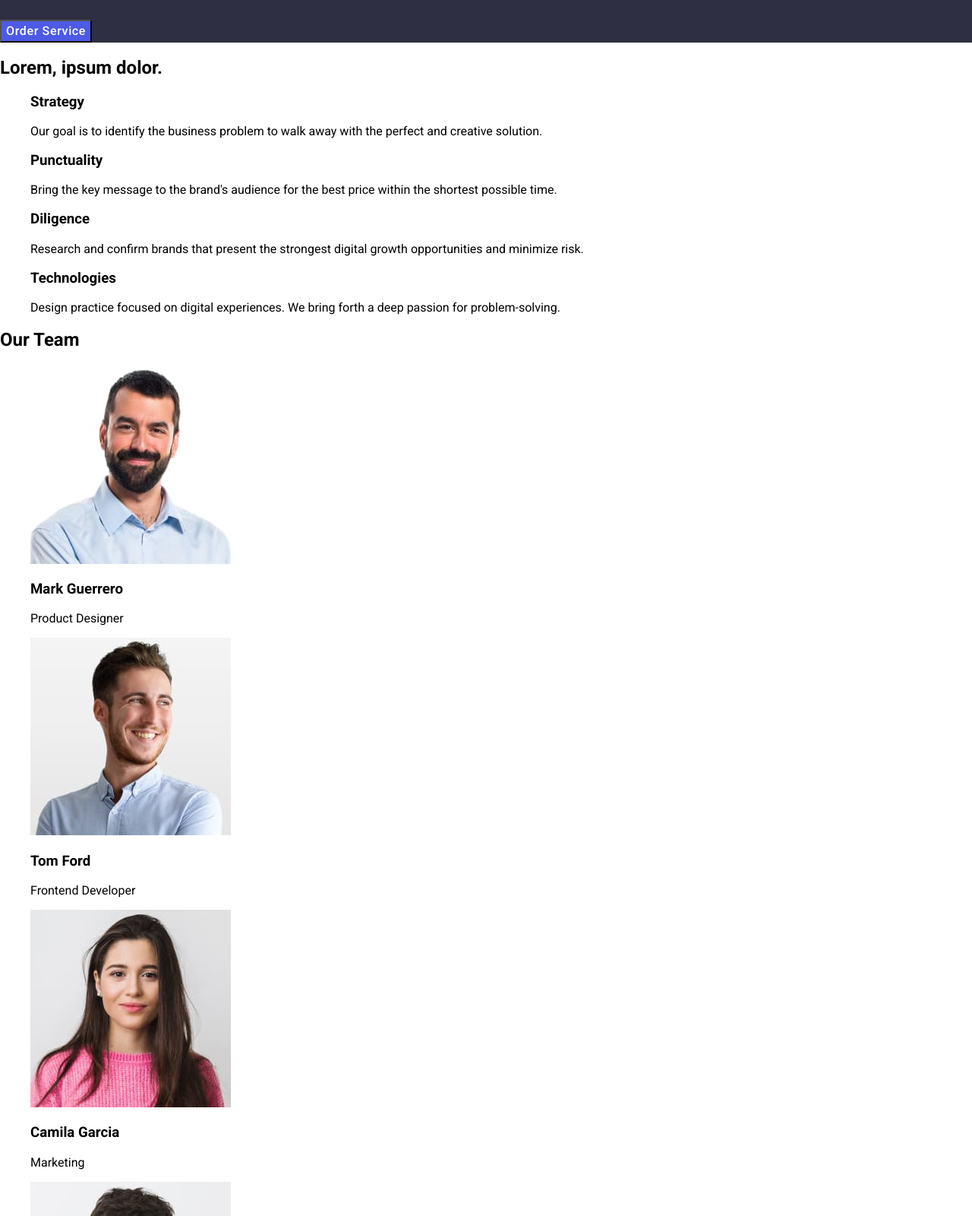
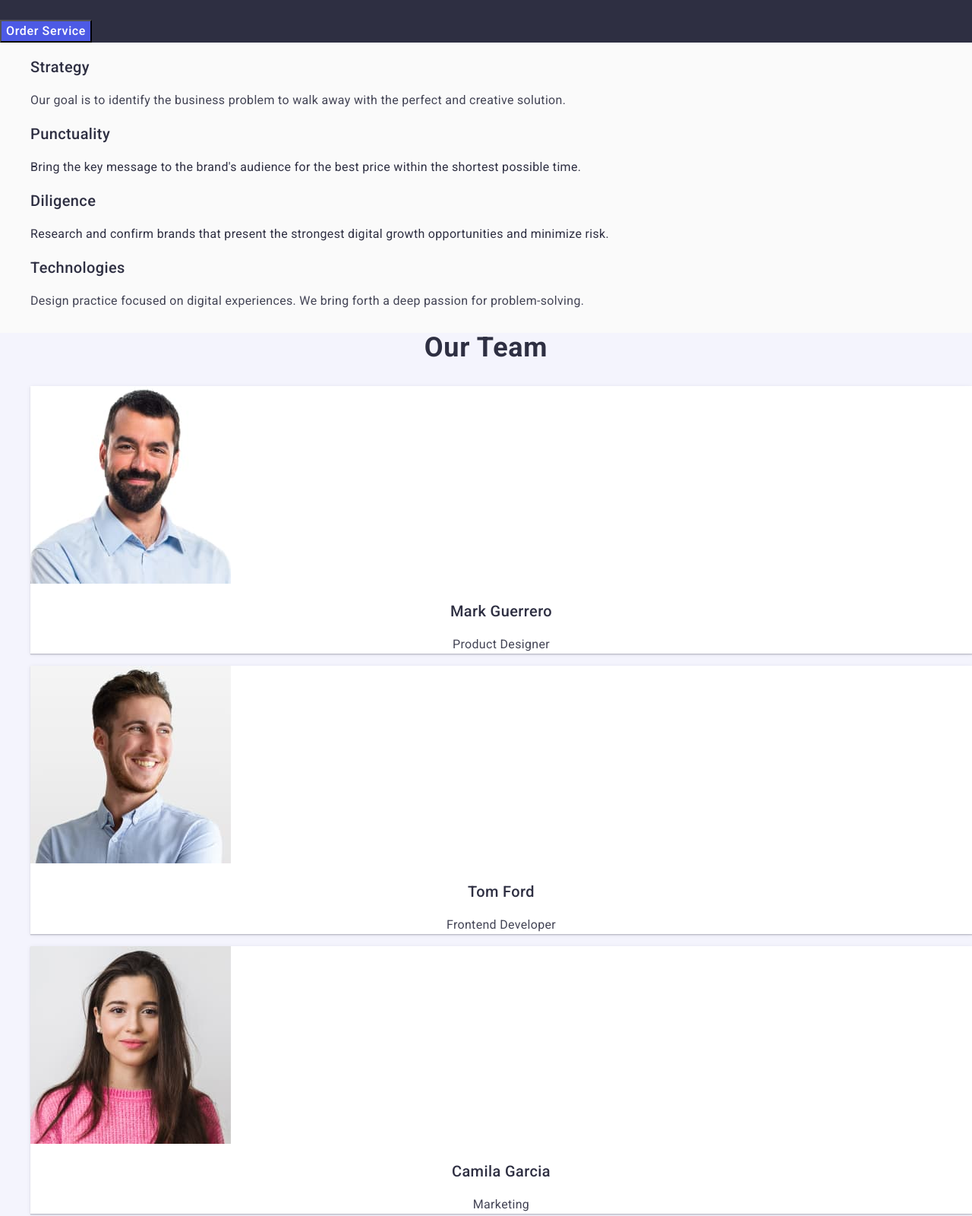
Before and after one commit to MaxGrych/goit-markup-hw-02, a plain HTML site: page index.html in a window 1280 px wide. Shown: the part 300-1900 px from the top of the page at 76% size. Drawn offline with nearby package versions, Linux system fonts and the light colour scheme.

Commit message:
commtit 3 section

```diff
--- a/css/styles.css
+++ b/css/styles.css
@@ -1,5 +1,7 @@
 body {
   font-family: "Roboto", sans-serif;
+  color: #434455;
+  background-color: #fafafa;
 }
 
 ul {
@@ -11,14 +13,11 @@ a {
 }
 
 button {
-    cursor: pointer;
+  cursor: pointer;
 }
 
 /* #region header */
-.header {
-}
-.nav {
-}
+
 .logo {
   font-family: "Raleway", sans-serif;
   font-weight: 700;
@@ -30,10 +29,6 @@ button {
 }
 .logo-header-span {
   color: #2e2f42;
-}
-.menu {
-}
-.menu-item {
 }
 
 .menu-link {
@@ -49,12 +44,6 @@ button {
   color: #404bbf;
 }
 
-.address {
-}
-.contact {
-}
-.contact-item {
-}
 .contact-link {
   font-weight: 400;
   font-size: 16px;
@@ -93,8 +82,65 @@ button {
   background-color: #4d5ae5;
 }
 
-.hero-btn:hover, .hero-btn:focus {
-
+.hero-btn:hover,
+.hero-btn:focus {
+  color: #fff;
+  background-color: #404bbf;
 }
 
 /* #endregion hero */
+
+/* #region section 1 */
+
+.desc-item-title {
+  font-weight: 500;
+  font-size: 20px;
+  line-height: 1.2;
+  letter-spacing: 0.02em;
+  color: #2e2f42;
+}
+.desc-item-text {
+  font-weight: 400;
+  font-size: 16px;
+  line-height: 1.5;
+  letter-spacing: 0.02em;
+}
+
+/* #endregion section 1 */
+
+/* #region section 2 */
+
+.section-2 {
+  background-color: #f4f4fd;
+}
+.section-2-title {
+  font-weight: 700;
+  font-size: 36px;
+  line-height: 1.11;
+  letter-spacing: 0.02em;
+  text-align: center;
+  color: #2e2f42;
+}
+
+.images-item {
+  box-shadow: 0 2px 1px 0 rgba(46, 47, 66, 0.08),
+    0 1px 1px 0 rgba(46, 47, 66, 0.16), 0 1px 6px 0 rgba(46, 47, 66, 0.08);
+  background-color: #fff;
+}
+.images-title {
+  font-weight: 500;
+  font-size: 20px;
+  line-height: 1.2;
+  letter-spacing: 0.02em;
+  text-align: center;
+  color: #2e2f42;
+}
+.images-text {
+  font-weight: 400;
+  font-size: 16px;
+  line-height: 1.5;
+  letter-spacing: 0.02em;
+  text-align: center;
+}
+
+/* #endregion section 2 */
--- a/index.html
+++ b/index.html
@@ -1,5 +1,6 @@
 <!DOCTYPE html>
 <html lang="en">
+
 <head>
   <meta charset="UTF-8" />
   <meta name="viewport" content="width=device-width, initial-scale=1.0" />
@@ -8,24 +9,18 @@
   <link rel="preconnect" href="https://fonts.gstatic.com" crossorigin />
   <link
     href="https://fonts.googleapis.com/css2?family=Raleway:ital,wght@0,700;1,700&family=Roboto:wght@400;500;700&display=swap"
-      rel="stylesheet"
-    />
-    <link
-      rel="stylesheet"
-      href="https://cdnjs.cloudflare.com/ajax/libs/modern-normalize/2.0.0/modern-normalize.min.css"
+    rel="stylesheet" />
+  <link rel="stylesheet" href="https://cdnjs.cloudflare.com/ajax/libs/modern-normalize/2.0.0/modern-normalize.min.css"
     integrity="sha512-4xo8blKMVCiXpTaLzQSLSw3KFOVPWhm/TRtuPVc4WG6kUgjH6J03IBuG7JZPkcWMxJ5huwaBpOpnwYElP/m6wg=="
-      crossorigin="anonymous"
-      referrerpolicy="no-referrer"
-    />
+    crossorigin="anonymous" referrerpolicy="no-referrer" />
   <link rel="stylesheet" href="./css/styles.css" />
 </head>
+
 <body>
   <!-- #region header -->
   <header class="header">
     <nav class="nav">
-        <a class="logo" href="./index.html"
-          >Web<span class="logo-header-span">Studio</span></a
-        >
+      <a class="logo" href="./index.html">Web<span class="logo-header-span">Studio</span></a>
       <ul class="menu">
         <li class="menu-item">
           <a class="menu-link" href="./index.html">Studio</a>
@@ -38,14 +33,10 @@
     <address class="address">
       <ul class="contact">
         <li class="contact-item">
-            <a class="contact-link" href="mailto:info@devstudio.com"
-              >info@devstudio.com</a
-            >
+          <a class="contact-link" href="mailto:info@devstudio.com">info@devstudio.com</a>
         </li>
         <li class="contact-item">
-            <a class="contact-link" href="tel:+110001111111"
-              >+11 (000) 111-11-11</a
-            >
+          <a class="contact-link" href="tel:+110001111111">+11 (000) 111-11-11</a>
         </li>
       </ul>
     </address>
@@ -62,33 +53,33 @@
     <!-- #endregion hero section -->
 
     <!-- #region section 1 -->
-      <section>
-        <h2>Lorem, ipsum dolor.</h2>
-        <ul>
-          <li>
-            <h3>Strategy</h3>
-            <p>
+    <section class="section-1">
+      <h2 hidden class="section-1-title">Lorem, ipsum dolor.</h2>
+      <ul class="desc">
+        <li class="desc-item">
+          <h3 class="desc-item-title">Strategy</h3>
+          <p class="desc-item-text">
             Our goal is to identify the business problem to walk away with the
             perfect and creative solution.
           </p>
         </li>
-          <li>
-            <h3>Punctuality</h3>
-            <p>
+        <li class="desc-item-title">
+          <h3 class="desc-item-title">Punctuality</h3>
+          <p class="desc-item-text">
             Bring the key message to the brand's audience for the best price
             within the shortest possible time.
           </p>
         </li>
-          <li>
-            <h3>Diligence</h3>
-            <p>
+        <li class="desc-item-title">
+          <h3 class="desc-item-title">Diligence</h3>
+          <p class="desc-item-text">
             Research and confirm brands that present the strongest digital
             growth opportunities and minimize risk.
           </p>
-          </li>
+        </li class="desc-item-title">
         <li>
-            <h3>Technologies</h3>
-            <p>
+          <h3 class="desc-item-title">Technologies</h3>
+          <p class="desc-item-text">
             Design practice focused on digital experiences. We bring forth a
             deep passion for problem-solving.
           </p>
@@ -98,54 +89,66 @@
     <!-- #endregion section 1 -->
 
     <!-- #region section 2 -->
-      <section>
-        <h2>Our Team</h2>
+    <section class="section-2">
+      <h2 class="section-2-title">Our Team</h2>
 
       <!-- images -->
-        <ul>
-          <li>
-            <img
-              src="./images/section2/mark-guerrero.jpg"
-              alt="mark-guerrero"
-              width="264"
-              height="260"
-            />
-            <h3>Mark Guerrero</h3>
-            <p>Product Designer</p>
+      <ul class="images">
+        <li class="images-item">
+          <img src="./images/section2/mark-guerrero.jpg" alt="mark-guerrero" width="264" height="260" />
+          <h3 class="images-title">Mark Guerrero</h3>
+          <p class="images-text">Product Designer</p>
         </li>
-          <li>
-            <img
-              src="./images/section2/tom-ford.jpg"
-              alt="tom-ford"
-              width="264"
-              height="260"
-            />
-            <h3>Tom Ford</h3>
-            <p>Frontend Developer</p>
+        <li class="images-item">
+          <img src="./images/section2/tom-ford.jpg" alt="tom-ford" width="264" height="260" />
+          <h3 class="images-title">Tom Ford</h3>
+          <p class="images-text">Frontend Developer</p>
         </li>
-          <li>
-            <img
-              src="./images/section2/camila-garcia.jpg"
-              alt="camila-garcia"
-              width="264"
-              height="260"
-            />
-            <h3>Camila Garcia</h3>
-            <p>Marketing</p>
+        <li class="images-item">
+          <img src="./images/section2/camila-garcia.jpg" alt="camila-garcia" width="264" height="260" />
+          <h3 class="images-title">Camila Garcia</h3>
+          <p class="images-text">Marketing</p>
         </li>
-          <li>
-            <img
-              src="./images/section2/daniel-wilson.jpg"
-              alt="daniel-wilson"
-              width="264"
-              height="260"
-            />
-            <h3>Daniel Wilson</h3>
-            <p>UI Designer</p>
+        <li class="images-item">
+          <img src="./images/section2/daniel-wilson.jpg" alt="daniel-wilson" width="264" height="260" />
+          <h3 class="images-title">Daniel Wilson</h3>
+          <p class="images-text">UI Designer</p>
         </li>
       </ul>
     </section>
     <!-- #endregion section 2 -->
+
+    <!-- #region section 3 -->
+    <section>
+      <h2>Our Portfolio</h2>
+
+      <ul>
+        <li>
+          <img src="./images/section3/banking-app.jpg" alt="banking-app"
+          width="360"
+          height="300"></li>
+        <li>
+          <img src="./images/section3/cashless-payment.jpg" alt="cashless-payment"
+          width="360"
+          height="300"></li>
+        <li>
+          <img src="./images/section3/meditation-app.jpg"
+          alt="meditation-app"
+          width="360" height="300"></li>
+        <li>
+          <img src="./images/section3/taxi-service.jpg" alt="taxi-service"
+          width="360" height="300"></li>
+        <li>
+          <img src="./images/section3/screen-illustration.jpg" alt="screen-illustration"
+          width="360" height="300">
+        </li>
+        <li>
+          <img src="./images/section3/online-courses.jpg" alt="online-courses"
+          width="360" height="300"></li>
+      </ul>
+    </section>
+    <!-- #endregion section 3 -->
+
   </main>
   <!-- #endregion main -->
 
@@ -159,4 +162,5 @@
   </footer>
   <!-- #endregion footer -->
 </body>
+
 </html>
```
Also changed, not shown: images/section3/banking-app.jpg (added), images/section3/cashless-payment.jpg (added), images/section3/meditation-app.jpg (added), images/section3/online-courses.jpg (added), images/section3/screen-illustration.jpg (added), images/section3/taxi-service.jpg (added). Lines whose indentation alone changed are shown as unchanged.
